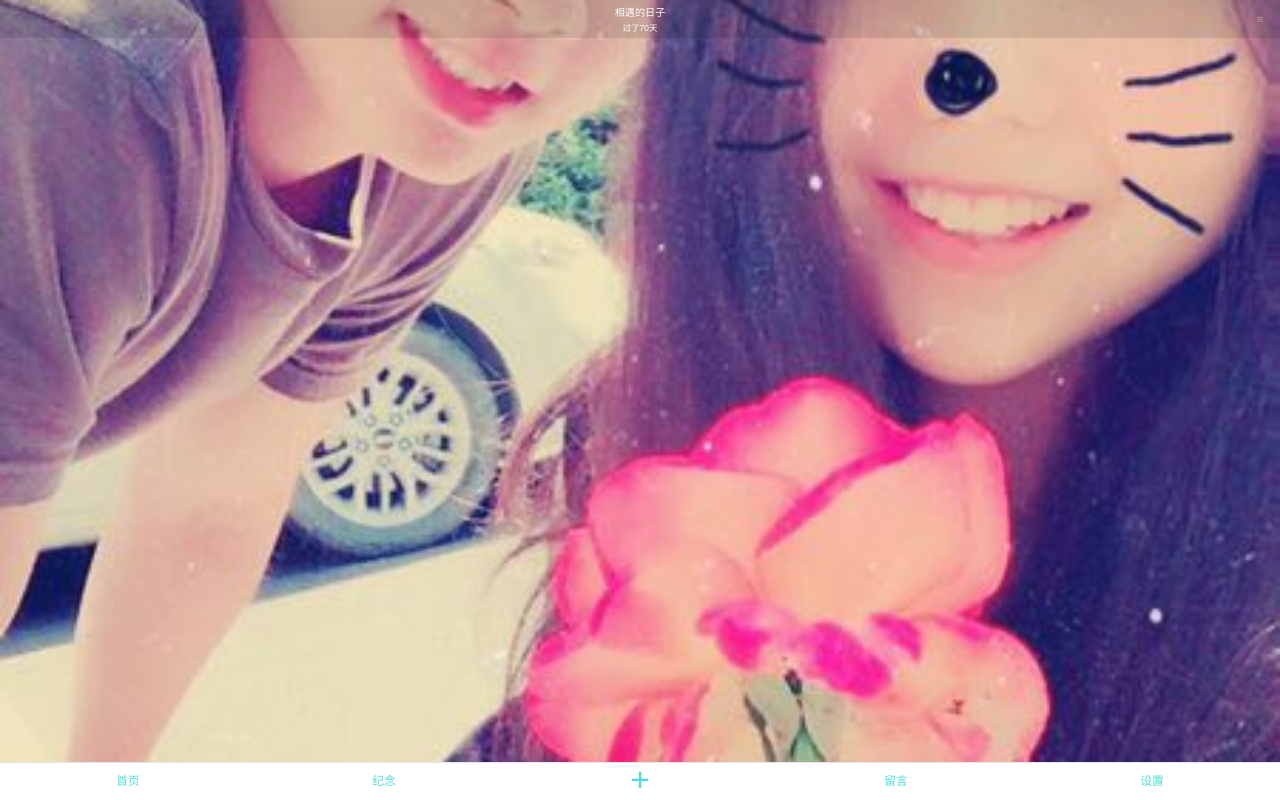
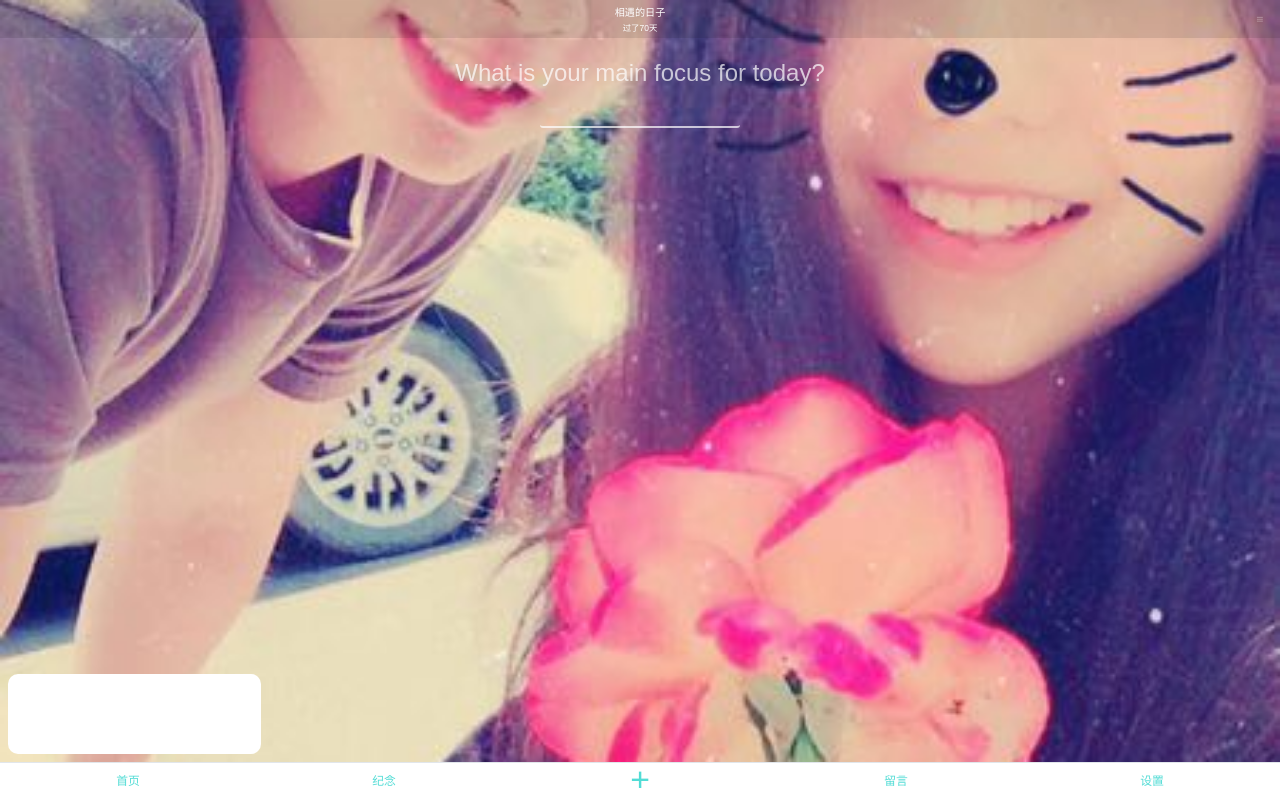
Before and after one commit to zhaoTongTong/US, a React (Create React App) app: page / in a window 1280 px wide. Built offline with nearby package versions, Linux system fonts and the light colour scheme.

Commit message:
添加todos组件和tag组件

```diff
--- a/src/containers/Home.js
+++ b/src/containers/Home.js
@@ -8,10 +8,33 @@ class Home extends React.Component {
 		return(
 			<div className="homePage">
 				<HomeHeader />
+				<Todo />
+				<Lovetag />
 				<MainFooter />
 			</div>
 		)
 	}
 }
 
+class Todo extends React.Component {
+	render() {
+		return (
+			<div className="todo">
+				<span>What is your main focus for today?</span>
+			    <input type="text"/>
+			</div>
+		)
+	}
+}
+
+class Lovetag extends React.Component {
+	render() {
+		return (
+			<div className="lovetag">
+
+			</div>
+		)
+	}
+}
+
 export default Home
--- a/src/css/home.css
+++ b/src/css/home.css
@@ -37,3 +37,34 @@
     margin-top: -0.4rem;
 }
 /*首页header部分结束*/
+
+/*首页TODO组件*/
+.todo {
+	margin-top: 20px;
+  line-height: 30px;
+	text-align: center;
+	font-size: 24px;
+	color: rgba(255, 255, 255, 0.7);
+}
+.todo input {
+  display: block;
+	border: 0;
+	border-bottom:2px solid rgba(255, 255, 255, 0.7);
+  width: 200px;
+  margin: 0 auto;
+  background-color: transparent;
+}
+/*TODO组件结束*/
+
+
+/*首页tag组件开始*/
+.lovetag {
+  position: absolute;
+  bottom: 5.5rem;
+  height: 80px;
+  background-color: #ffffff;
+  width: 30rem;
+  left: 8px;
+  border-radius: 10px;
+}
+/*首页tag组件结束*/
```
Also changed, not shown: public/index.html (line endings or trailing spaces).
